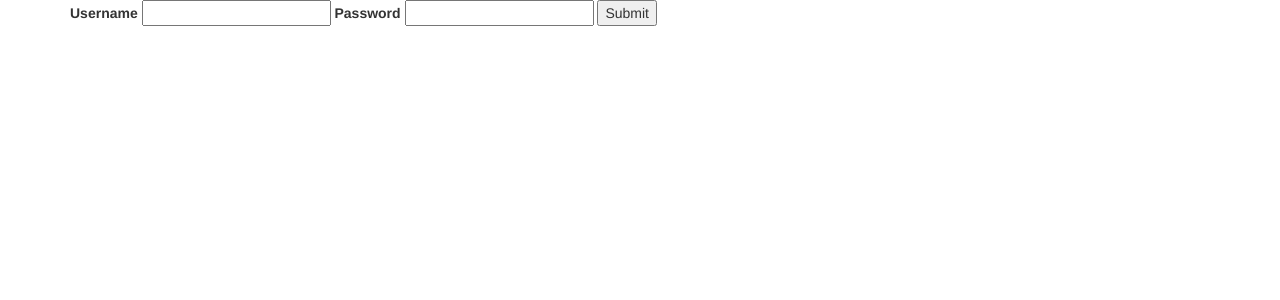
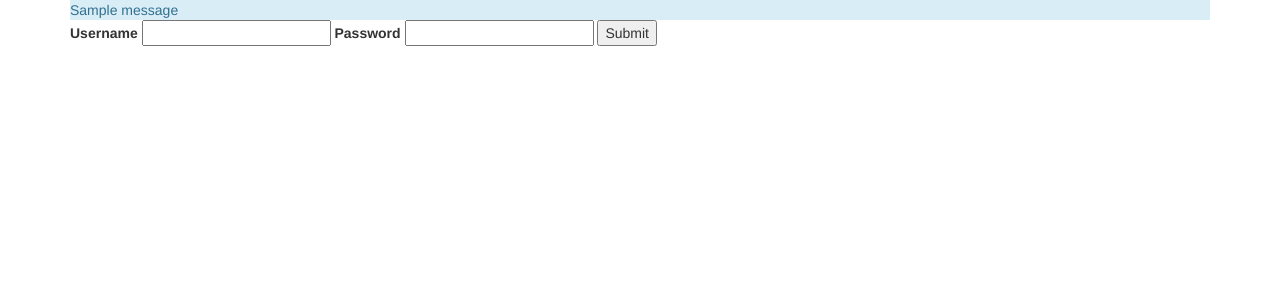
Before and after one commit to imperio-wxm/flask-learn, a Flask app: template templates/flask_wtf_form.html in a window 1280 px wide. Shown: the top 300 px of the page. Run offline with Flask 2, Linux system fonts and the light colour scheme; the template is opened without the code that fills it: most values are stand-ins (such as "Sample title", 1, 10 or a date in 2020); one stand-in notice (Sample message) is shown; form fields are guessed from the names that the template uses; parts of the project's set-up code (start-up, migrations or seed data) failed here and were passed over; some libraries are stand-ins or nearby versions.

Commit message:
"change bootstrap-wtf"

```diff
--- a/flask_wtf_test.py
+++ b/flask_wtf_test.py
@@ -2,7 +2,7 @@
 #-*- coding: utf-8 -*-
 __author__ = "wxmimperio"
 
-from flask import Flask,render_template
+from flask import Flask,render_template,flash
 from livereload import Server
 from flask_wtf_form import loginForm
 from flask_bootstrap import Bootstrap
@@ -16,6 +16,7 @@ app.config.from_pyfile('config')
 def loginTest():
     # 引入登陆方法
     form = loginForm()
+    flash(u'登陆成功')
     return render_template('flask_wtf_form.html',form=form,title=u'登陆')
 
 if __name__ == '__main__':
--- a/templates/flask_wtf_form.html
+++ b/templates/flask_wtf_form.html
@@ -3,6 +3,9 @@
 
 {% block content %}
     <div class="container">
+        {% for message in get_flashed_messages() %}
+            <div class="alert-info">{{ message }}</div>
+        {% endfor %}
         <form method="post">
             {{ form.username.label }}
             {{ form.username() }}
```
